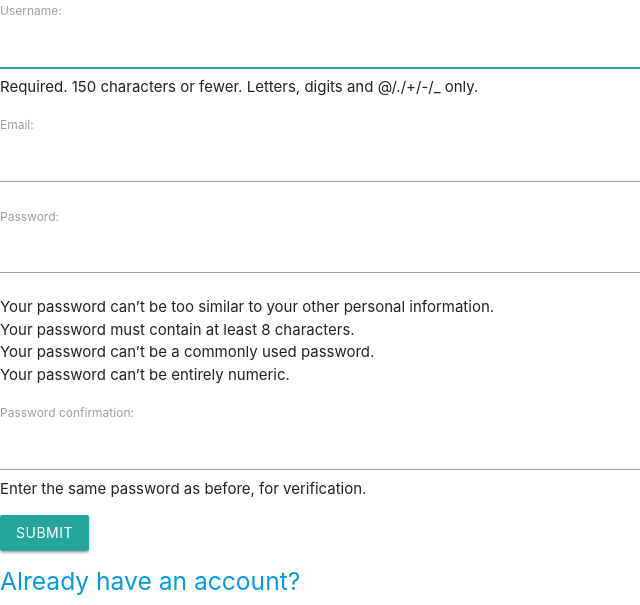
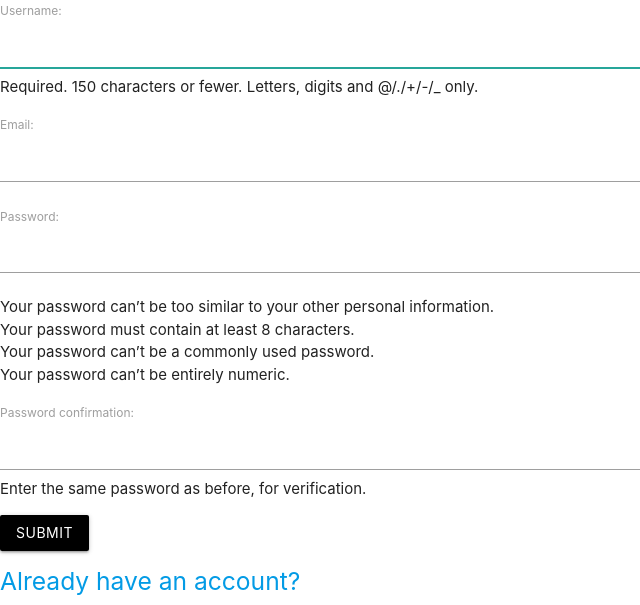
Before and after one commit to realshovanshah/InfotainmentWebApp, a Django app: page / in a window 1280 px wide. Shown: the part 201-806 px from the top of the page, without its empty margins (0-640 px from the left). Run offline with Django 3.2, Linux system fonts and the light colour scheme.

Commit message:
Update register.html

```diff
--- a/account/templates/pages/register.html
+++ b/account/templates/pages/register.html
@@ -6,7 +6,7 @@
 <form method="POST">
 	{% csrf_token %}
 	{{form.as_p}}
-	<button class="btn">Submit</button>
+	<button class="btn", style="background-color:black;">Submit</button>
 </form>
 
 <a href="/login"><h5>Already have an account?</h5></a>
```
